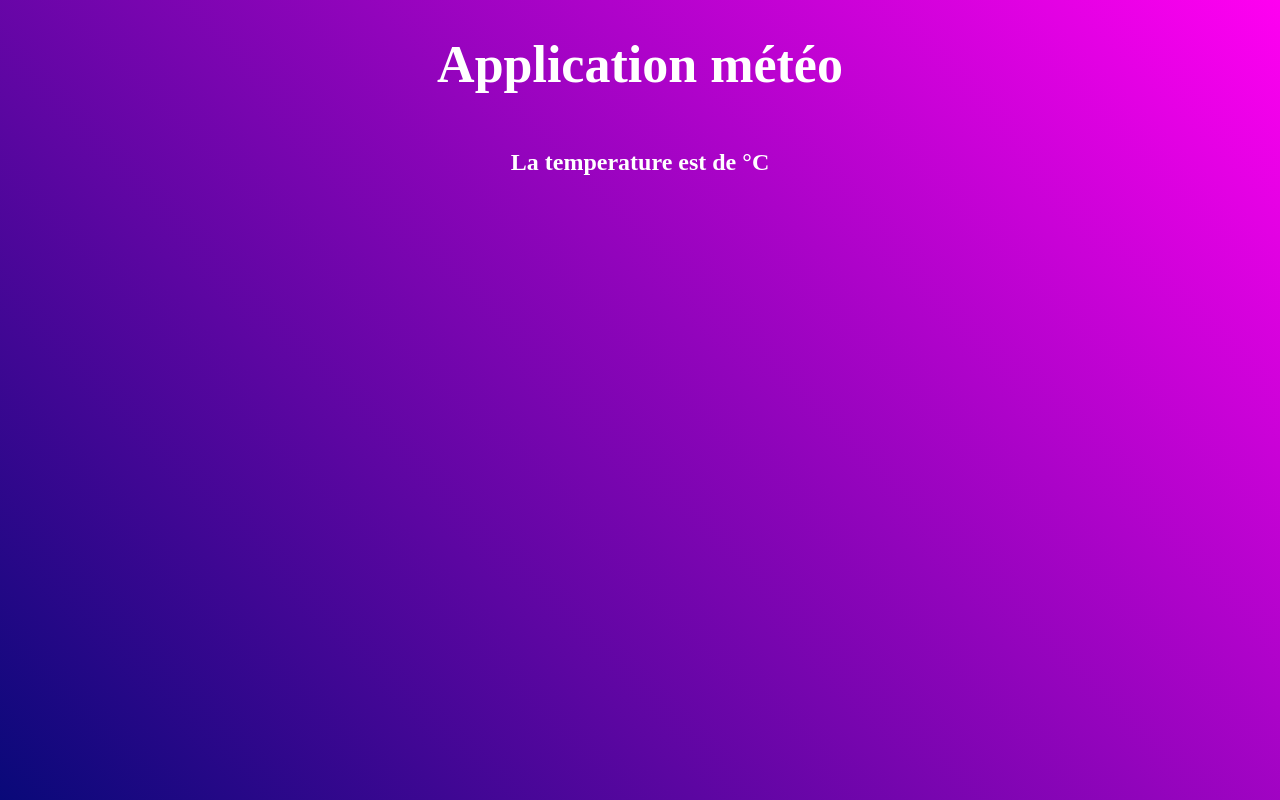
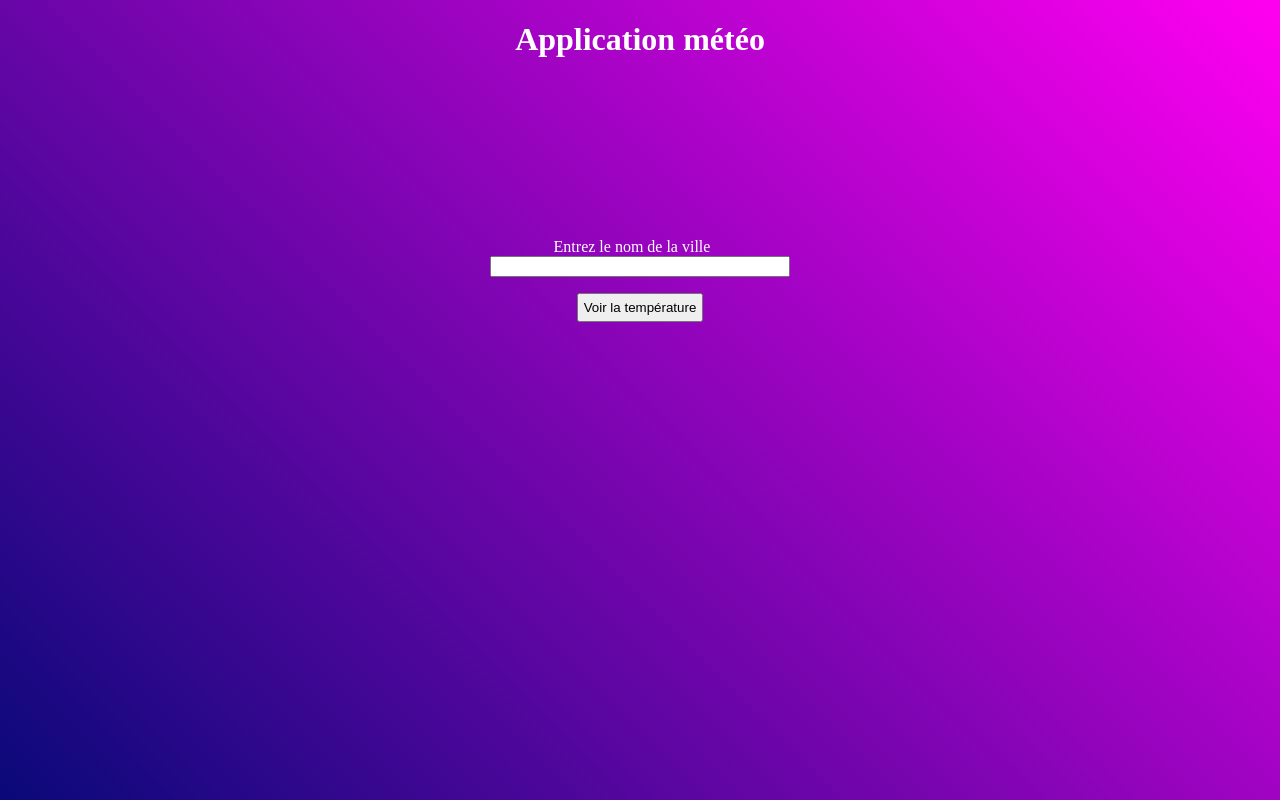
Before and after one commit to Momosa123/meteo-react-app, a React (Create React App) app: page / in a window 1280 px wide. Built offline with nearby package versions, Linux system fonts and the light colour scheme; no server answers.

Commit message:
finition app

```diff
--- a/src/App.css
+++ /dev/null
@@ -1,23 +0,0 @@
-.App {
-  text-align: center;
-}
-
-body{
-  background: rgb(80,70,247);
-background: linear-gradient(45deg, rgba(80,70,247,1) 0%, rgba(9,9,121,1) 0%, rgba(255,0,241,1) 100%);
-height: 100vh;
-}
-.App-header {
-
-  min-height: 10vh;
-  display: flex;
-  flex-direction: column;
-  align-items: center;
-  justify-content: center;
-  font-size: calc(10px + 2vmin);
-  color: white;
-}
-
-.App-link {
-  color: #61dafb;
-}
--- a/src/App.js
+++ b/src/App.js
@@ -1,33 +1,126 @@
-import logo from './logo.svg';
+import React from 'react';
 import Meteo from './Meteo'
-import React from 'react';
-import './App.css';
+import DailyMeteo from './DailyMeteo'
 
 function App() {
-  const [dataMeteo, setDataMeteo]=React.useState([])
+  const [currentMeteo, setcurrentMeteo]=React.useState([])
+  const [dailyTemp, setDailyTemp]=React.useState([])
+  const [ville, setVille]=React.useState("")
+  const [isSubmitted, setIsSubmitted]=React.useState(false)
+  // const [coordGeo, setCoordGeo]=React.useState(
+  //   {lat:0,
+  //     lon:0
 
-  React.useEffect(
-    ()=>{
-      async function getMeteo(){
-        const res = await fetch('https://api.openweathermap.org/data/2.5/onecall?lat=48.824&lon=2.272&units=metric&appid=841d265f73d5561b6f1ed02c18cc2a9d')
+  // })
+  // React.useEffect(
+  //   ()=>{
+  //     navigator.geolocation.getCurrentPosition(async function getMeteo(position){
+  //       const res = await fetch(`https://api.openweathermap.org/data/2.5/onecall?lat=${position.coords.latitude}&lon=${position.coords.latitude}&units=metric&appid=e74a92d119ed5997e75aba26772a14e6`)
+  //       if (!res.ok)
+  //       throw new Error(`Country not found (${res.status})`);
+  //       const data = await res.json()
+  //       .catch((err) => console.log(`${err} 💥💥💥`))
+  //       setcurrentMeteo(
+  //         {temperature:data.current.temp,
+  //           nuage: data.current.weather[0].main,
+  //           icon:  data.current.weather[0].icon
+  //         })
+  //         console.log(data)
+  //     })
 
-        const data = await res.json()
-        setDataMeteo(
-          {temperature:data.current.temp,
-            nuage: data.current.weather[0].main
-          })
-          console.log(data)
-      }
-      getMeteo()
-    }
-  ,[])
-  console.log(dataMeteo)
+
+  //   }
+  // ,[])
+  // console.log(currentMeteo)
+
+
+  async function getMeteo(){
+    const resv = await fetch(`http://api.openweathermap.org/geo/1.0/direct?q=${ville}&limit=5&appid=e74a92d119ed5997e75aba26772a14e6`)
+    if (!resv.ok)
+    throw new Error(`Country not found (${resv.status})`);
+    const datav = await resv.json()
+    .catch((err) => console.log(`${err} 💥💥💥`))
+    const res = await fetch(`https://api.openweathermap.org/data/2.5/onecall?lat=${datav[0].lat}&lon=${datav[0].lon}&units=metric&appid=e74a92d119ed5997e75aba26772a14e6`)
+          if (!res.ok)
+          throw new Error(`Country not found (${res.status})`);
+          const data = await res.json()
+          .catch((err) => console.log(`${err} 💥💥💥`))
+          setcurrentMeteo(
+            {temperature:data.current.temp,
+              nuage: data.current.weather[0].main,
+              icon:  data.current.weather[0].icon
+            })
+            console.log(currentMeteo)
+            let sevenDayMeteo =data.daily.map(daily=>daily.temp.day)
+            console.log(sevenDayMeteo)
+            const dateObj = new Date();
+             const day = dateObj.getDay();
+             console.log(day)
+            const week = ["Dimanche","Lundi","Mardi","Mercredi","Jeudi","Vendredi","Samedi"]
+
+
+            const actualWeek=[]
+            let i = day +1
+            while(actualWeek.length < 8){
+             if(i === 7){
+                   i = 0
+                   actualWeek.push(week[i])
+                 i++
+                 }else{
+                  actualWeek.push(week[i])
+                   i++
+                 }
+                }
+           console.log(actualWeek)
+           setDailyTemp(sevenDayMeteo.map((temp,i)=>({
+            jour:actualWeek[i],
+              temperature:temp
+
+           })))
+
+            }
+
+            // React.useEffect(
+            //   ()=>{
+            //     setIsSubmitted(prevValue => !prevValue)
+            //   }
+            // ,[currentMeteo])
+// let interVille =""
+  function handleChange(e){
+    setVille(e.target.value)
+    // console.log(ville)
+}
+
+
+  function handleSubmit(e){
+    e.preventDefault()
+    console.log("submitted")
+    getMeteo()
+    setIsSubmitted(true)
+
+}
+
+const dailyMeteoElements = dailyTemp.map(dayTemp=>
+  <DailyMeteo day={dayTemp.jour} temp={dayTemp.temperature}/>
+)
   return (
     <div className="App">
       <header className="App-header">
 <h1>Application météo</h1>
       </header>
-     <Meteo nuage={dataMeteo.nuage} temperature={dataMeteo.temperature}/>
+
+     <div className='current-meteo-container'>
+     {isSubmitted && <Meteo ville={ville} icon={currentMeteo.icon} nuage={currentMeteo.nuage} temperature={currentMeteo.temperature}/>}
+     <form id="coordinates-form" onSubmit={handleSubmit}>
+      <div className='input-label'>
+        <label htmlFor="city-name">Entrez le nom de la ville</label>
+        <input id="city-name" onChange={handleChange} name="ville" type="text" value={ville} />
+      </div>
+      <button id="button">Voir la température</button>
+    </form>
+     </div>
+
+    <div className="daily-meteo-container">{isSubmitted && dailyMeteoElements}</div>
     </div>
   );
 }
--- /dev/null
+++ b/src/DailyMeteo.js
@@ -0,0 +1,11 @@
+import React from "react";
+
+export default function DailyMeteo(props){
+
+  return(
+    <div >
+    <div><p>{props.day}</p></div>
+    <div><p>{props.temp}°</p></div>
+    </div>
+  )
+}
--- a/src/Meteo.js
+++ b/src/Meteo.js
@@ -4,13 +4,19 @@ export default function Meteo(props){
   let nuage=""
   if(props.nuage ==="Clear"){
     nuage = "Le ciel est clair"
-  }else if(props.nuage ==="Rain" ){
+  }else if(props.nuage ==="Rain"){
     nuage = "Il pleut"
-  }else if(props.nuage ==="Snow" ){
+  }else if(props.nuage ==="Snow"){
     nuage = "Il neige"
+  }else if(props.nuage ==="Clouds"){
+    nuage = "Le ciel est nuageux"
   }
   return(
-    <div><h2>La temperature est de {props.temperature}°C</h2>
+    <div className="meteo-container">
+    <img className="meteo-image" src={`http://openweathermap.org/img/wn/${props.icon}@2x.png`} alt="" />
+    <div className="sentence-container">  <h2>La temperature est de {props.temperature}° à {props.ville}</h2>
     <p>{nuage}</p></div>
+
+    </div>
   )
 }
--- a/src/index.css
+++ b/src/index.css
@@ -1,9 +1,79 @@
+*{
+  box-sizing: border-box;
+}
 body {
   margin: 0;
+  padding: 0;
  color: #fff;
+ background: rgb(80,70,247);
+ background: linear-gradient(45deg, rgba(80,70,247,1) 0%, rgba(9,9,121,1) 0%, rgba(255,0,241,1) 100%);
+ width: 100vw;
+ height: 100vh;
+ text-align: center;
+ display: flex;
+ flex-direction: column;
 }
 
 code {
   font-family: source-code-pro, Menlo, Monaco, Consolas, 'Courier New',
     monospace;
 }
+
+.current-meteo-container{
+  width: 90%;
+  height: 400px;
+  margin: 0 auto;
+  display: flex;
+  align-items: center;
+  justify-content: center;
+  gap: 10rem;
+}
+.input-label{
+  width: 300px;
+  margin: 0 auto;
+  display: flex;
+  flex-direction: column;
+}
+
+.meteo-container{
+  text-align: center;
+ /* width: 900px;
+ margin: 0 auto; */
+/* margin-bottom: 3rem; */
+ display: flex;
+ align-items: center;
+}
+.sentence-container{
+  width: 500px;
+}
+label{
+  margin-right: 1rem;
+}
+
+button{
+  padding: 5px;
+  margin-top: 1rem;
+  cursor: pointer;
+}
+
+.meteo-image{
+  width: 300px;
+  animation: move 10s  infinite alternate;
+}
+
+@keyframes move {
+  /* Add stages below */
+  30%{
+    transform: translateX(50px);
+  }
+  70%{
+    transform: translateX(-50px);
+  }
+}
+
+
+
+.daily-meteo-container{
+  display: grid;
+  grid-template-columns:  repeat(8, 1fr);
+}
```
